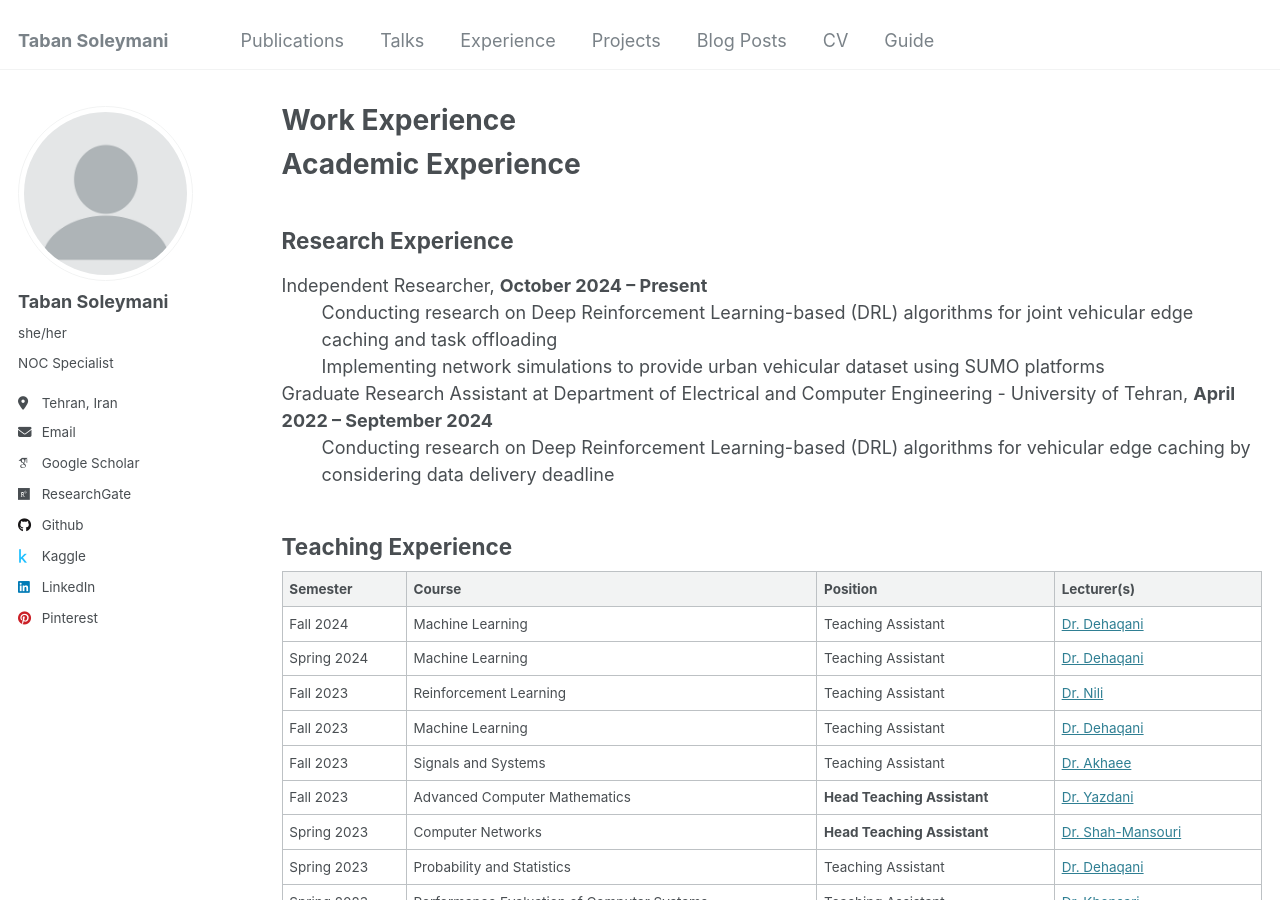
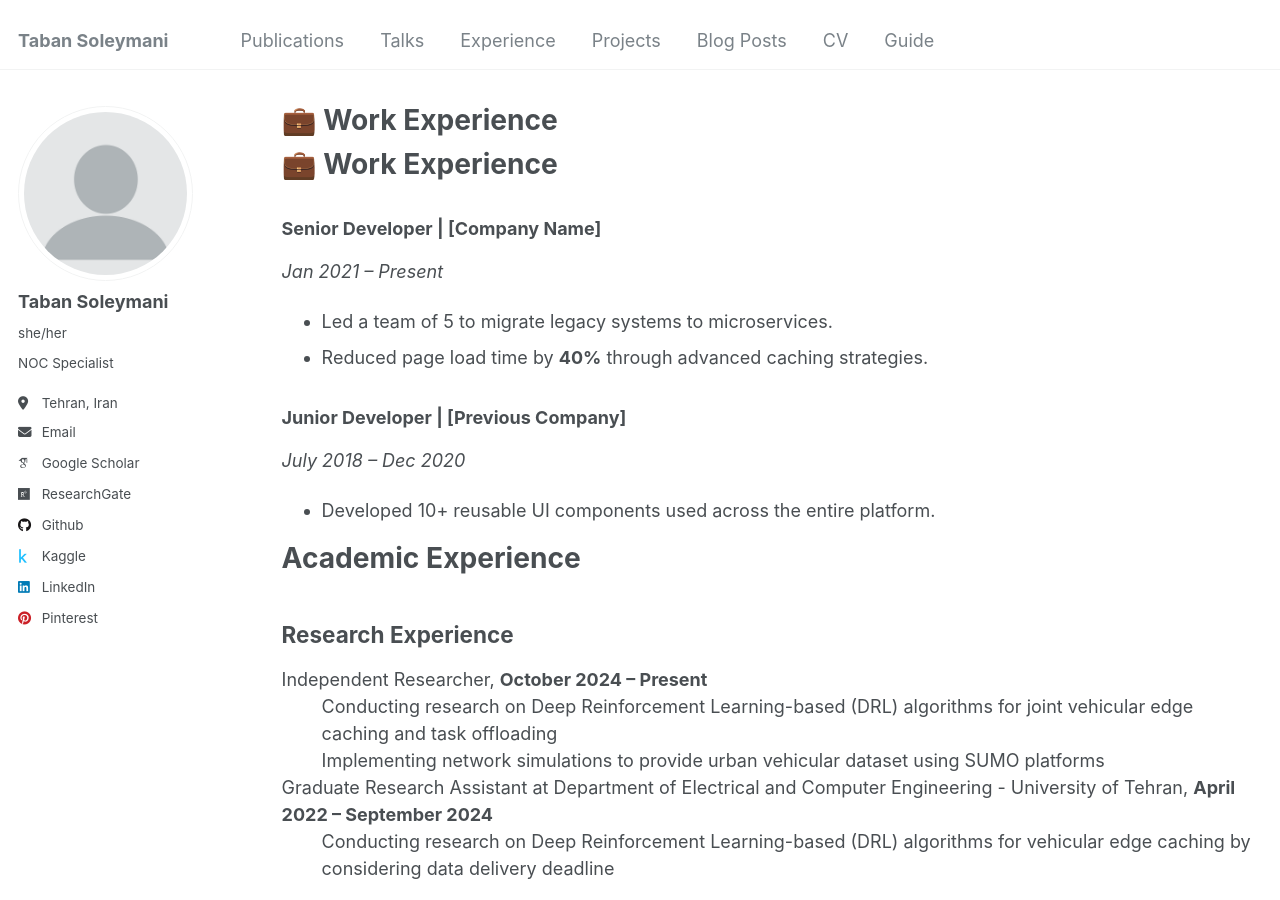
Before and after one commit to tabansoleymani/tabansoleymani.github.io, a Jekyll site: the page built from _pages/experience.md, in a window 1280 px wide and 900 px high. Built offline with Jekyll 4.4.1, drawn with Linux system fonts in a browser that asks for light colours; some web fonts are replaced; our own code applies the rules of GitHub Pages for plain Markdown files.

Commit message:
Update experience.md

```diff
--- a/_pages/experience.md
+++ b/_pages/experience.md
@@ -1,9 +1,18 @@
 ---
 layout: archive
-title: "Work Experience"
 permalink: /experience/
 author_profile: true
 ---
+
+# 💼 Work Experience
+### Senior Developer | [Company Name]
+*Jan 2021 – Present*
+- Led a team of 5 to migrate legacy systems to microservices.
+- Reduced page load time by **40%** through advanced caching strategies.
+
+### Junior Developer | [Previous Company]
+*July 2018 – Dec 2020*
+- Developed 10+ reusable UI components used across the entire platform.
 
 # Academic Experience
 
```
